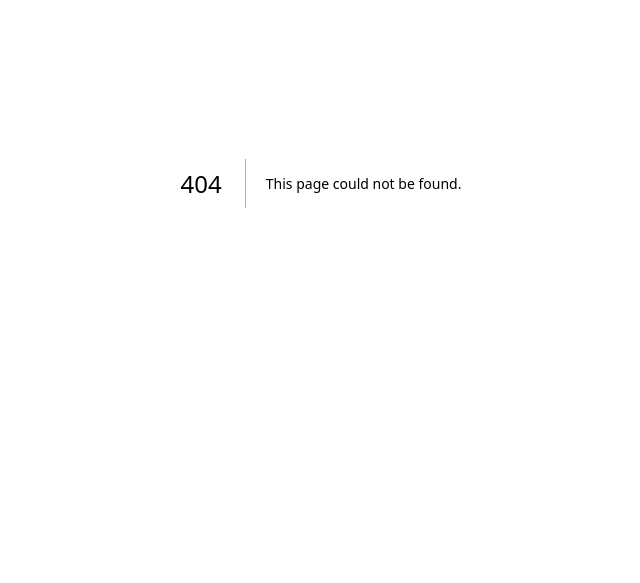
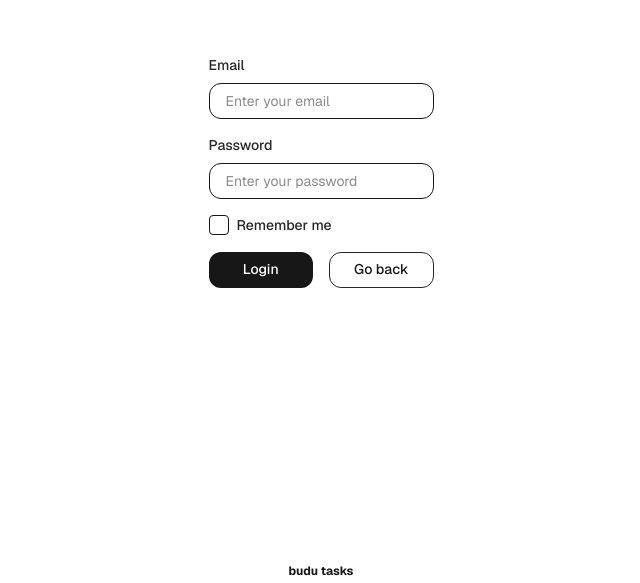
Before and after one commit to jorge93ruiz/budu-tasks, a Next.js app: page /login in a window 1280 px wide. Before the commit this address had no page. Shown: the part 217-800 px from the top of the page, without its empty margins (319-959 px from the left). Built offline with nearby package versions, Linux system fonts and the light colour scheme.

Commit message:
Create login page.

```diff
--- /dev/null
+++ b/app/(auth)/layout.tsx
@@ -0,0 +1,15 @@
+import "@/app/globals.css";
+import Footer from "@/app/_ui/Footer";
+
+export default async function AuthLayout({
+    children,
+}: Readonly<{
+    children: React.ReactNode;
+}>) {
+    return (
+        <div className="grid grid-rows-[1fr_auto] items-center justify-items-center min-h-dvh font-[family-name:var(--font-geist-sans)]">
+            <main className="py-4 px-8">{children}</main>
+            <Footer />
+        </div>
+    );
+}
--- /dev/null
+++ b/app/(auth)/login/page.tsx
@@ -0,0 +1,93 @@
+"use client";
+
+import { useState } from "react";
+import { useRouter } from "next/navigation";
+import { ApiResponse } from "@/app/_lib/types";
+import { login } from "@/app/_lib/auth";
+import TextInput from "@/app/_ui/TextInput";
+import Checkbox from "@/app/_ui/Checkbox";
+import Button from "@/app/_ui/Button";
+
+export default function Login() {
+    console.log("Login page loaded");
+    const router = useRouter();
+    const [isLoading, setIsLoading] = useState(false);
+    const [errorMessage, setErrorMessage] = useState<string | null>(null);
+    const [formData, setFormData] = useState({
+        email: "",
+        password: "",
+        remember: false,
+    });
+
+    return (
+        <div className="">
+            <form
+                className="flex flex-col gap-4"
+                onSubmit={async (e) => {
+                    e.preventDefault();
+
+                    setIsLoading(true);
+                    const res: ApiResponse = await login(formData.email, formData.password, formData.remember);
+                    setIsLoading(false);
+
+                    if (res.success) {
+                        router.push("/dashboard");
+                    } else {
+                        setFormData((prev) => ({
+                            ...prev,
+                            password: "",
+                        }));
+
+                        setErrorMessage(res.message || "Login failed. Please try again.");
+                    }
+                }}
+            >
+                <div className="space-y-4">
+                    <TextInput
+                        label="Email"
+                        type="email"
+                        placeholder="Enter your email"
+                        value={formData.email}
+                        required={true}
+                        onChange={(e) => setFormData({ ...formData, email: e.target.value })}
+                    />
+                    <TextInput
+                        label="Password"
+                        type="password"
+                        placeholder="Enter your password"
+                        value={formData.password}
+                        required={true}
+                        onChange={(e) =>
+                            setFormData({
+                                ...formData,
+                                password: e.target.value,
+                            })
+                        }
+                    />
+                    <Checkbox
+                        id="remember"
+                        label="Remember me"
+                        checked={formData.remember}
+                        onChange={(e: React.ChangeEvent<HTMLInputElement>) =>
+                            setFormData({
+                                ...formData,
+                                remember: e.target.checked,
+                            })
+                        }
+                    />
+                </div>
+                <div className="flex gap-4">
+                    <Button type="submit" hierarchy="primary" className="flex-1" isLoading={isLoading}>
+                        Login
+                    </Button>
+                    <Button href="/" hierarchy="secondary" className="flex-1">
+                        Go back
+                    </Button>
+                </div>
+                {errorMessage && (
+                    <div className="text-red-600 dark:text-red-400 text-sm text-center">{errorMessage}</div>
+                )}
+            </form>
+        </div>
+    );
+}
```
